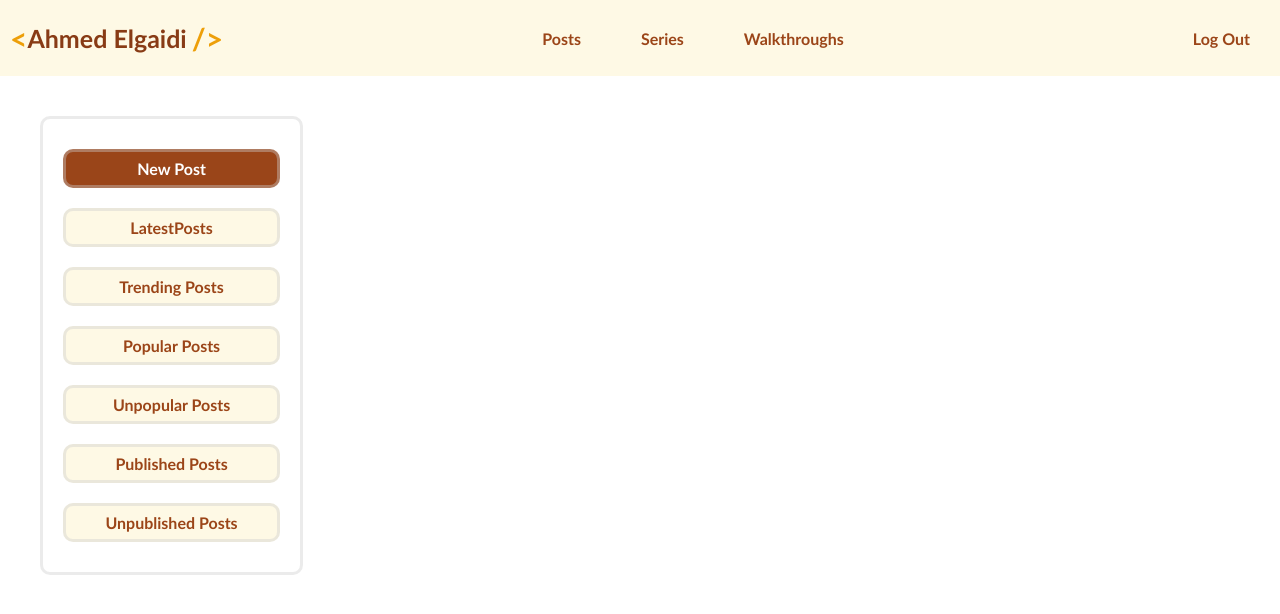
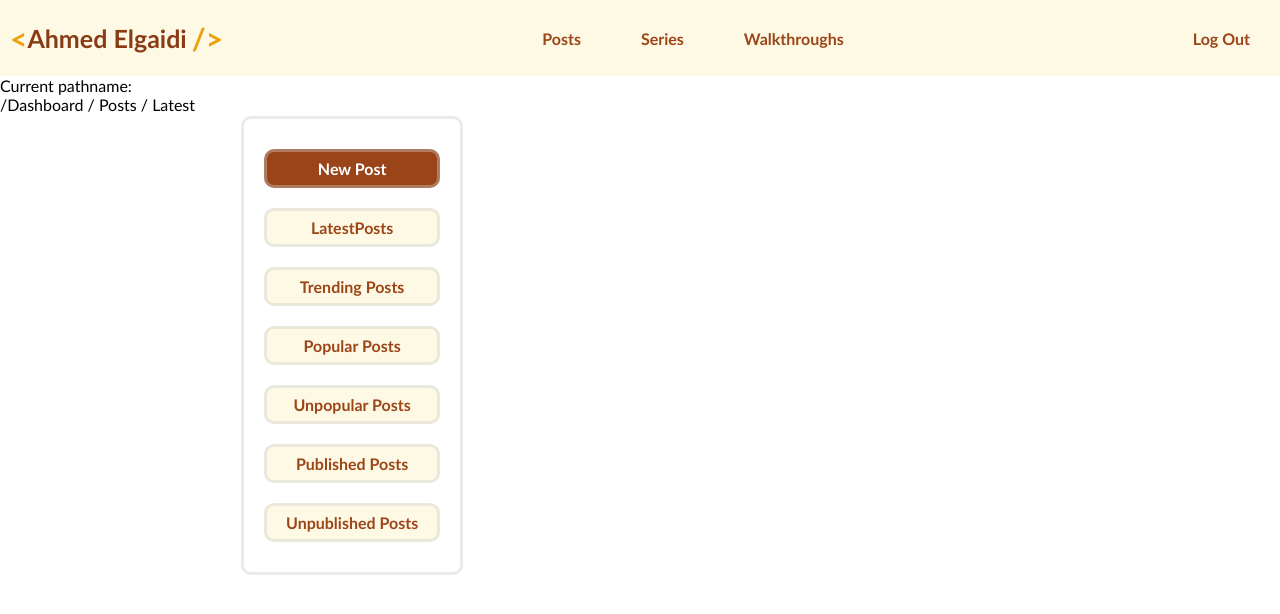
Before and after one commit to blogging-system/frontend, a Next.js app: page /dashboard/posts/latest in a window 1280 px wide. Shown: the top 614 px of the page. Built offline with nearby package versions, Linux system fonts and the light colour scheme.

Commit message:
Worked on the "PathHelper" class

```diff
--- /dev/null
+++ b/src/components/common/Breadcrumbs/index.tsx
@@ -0,0 +1,10 @@
+"use client";
+import { PathHelper } from "@/helpers/path.helper";
+import styles from "./index.module.css";
+import { usePathname } from "next/navigation";
+
+export default function Breadcrumbs() {
+	const pathname = usePathname();
+	const capitalizedPaths = PathHelper.capitalizePath(pathname);
+	return <p>Current pathname: {capitalizedPaths}</p>;
+}
--- a/src/components/dashboard/index.tsx
+++ b/src/components/dashboard/index.tsx
@@ -1,3 +1,4 @@
+import Breadcrumbs from "../common/Breadcrumbs";
 import styles from "./index.module.css";
 import Sidebar from "@/layouts/SideBar";
 
@@ -14,6 +15,7 @@ const links = [
 export default function Dashboard() {
 	return (
 		<div className={styles.dashboard_container}>
+			<Breadcrumbs />
 			<Sidebar links={links} />
 			<div className={styles.dashboard_main}></div>
 		</div>
--- /dev/null
+++ b/src/helpers/path.helper.ts
@@ -0,0 +1,25 @@
+/**
+ * A utility class for manipulating URL paths.
+ */
+export class PathHelper {
+	/**
+	 * Capitalizes the first letter of each "word" in the URL path.
+	 * Words are determined by segments separated by '/'.
+	 *
+	 * @param url - The URL path to be capitalized.
+	 * @returns A new URL path with the first letter of each word capitalized.
+	 */
+	static capitalizePath(url: string): string {
+		const parts = url.split("/").filter((part) => part !== "");
+
+		const capitalizedParts = parts.map((part) => {
+			if (part.length > 0) {
+				return part.charAt(0).toUpperCase() + part.slice(1);
+			} else {
+				return part;
+			}
+		});
+
+		return "/" + capitalizedParts.join(" / ");
+	}
+}
```
Also changed, not shown: src/components/common/Breadcrumbs/index.module.css (added).
